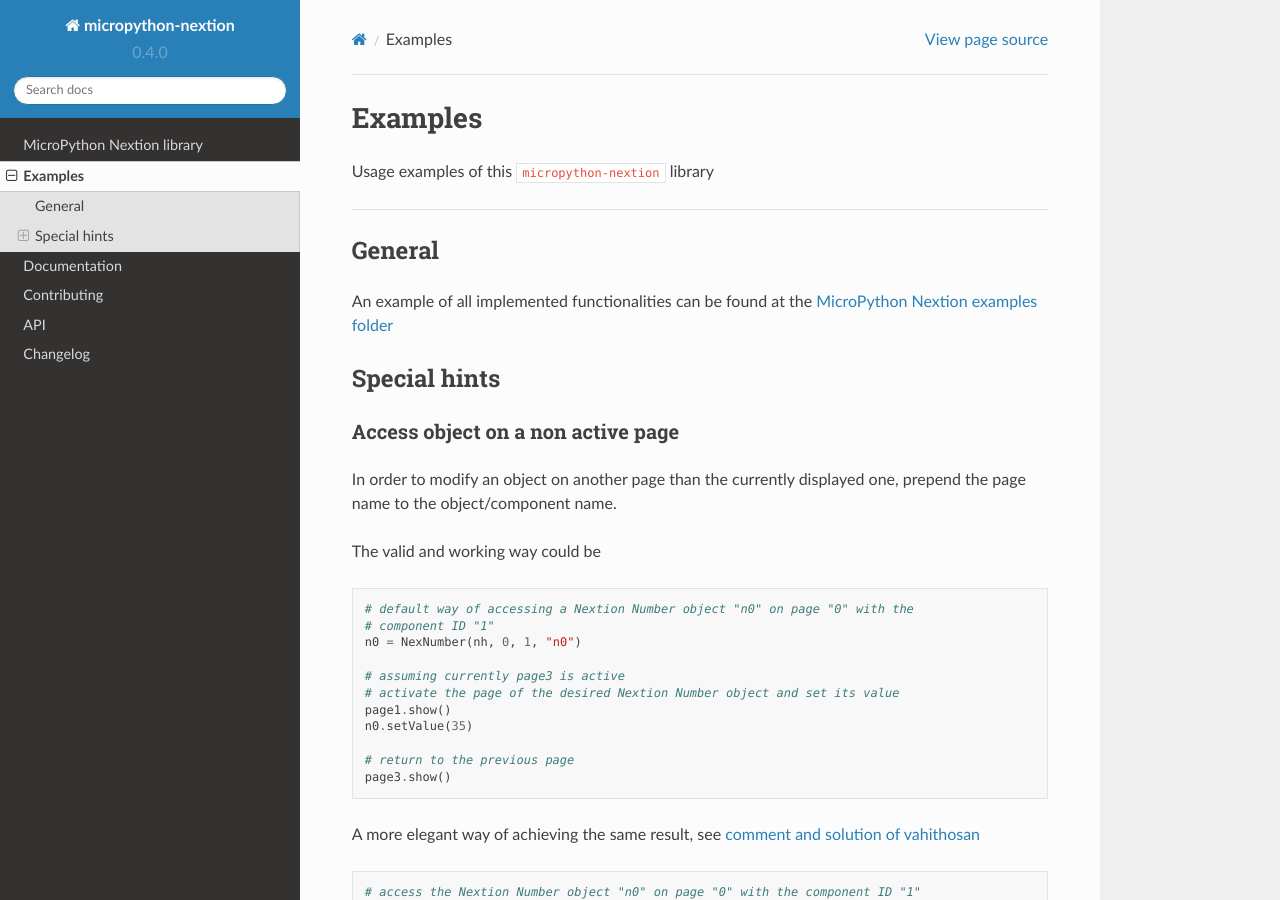
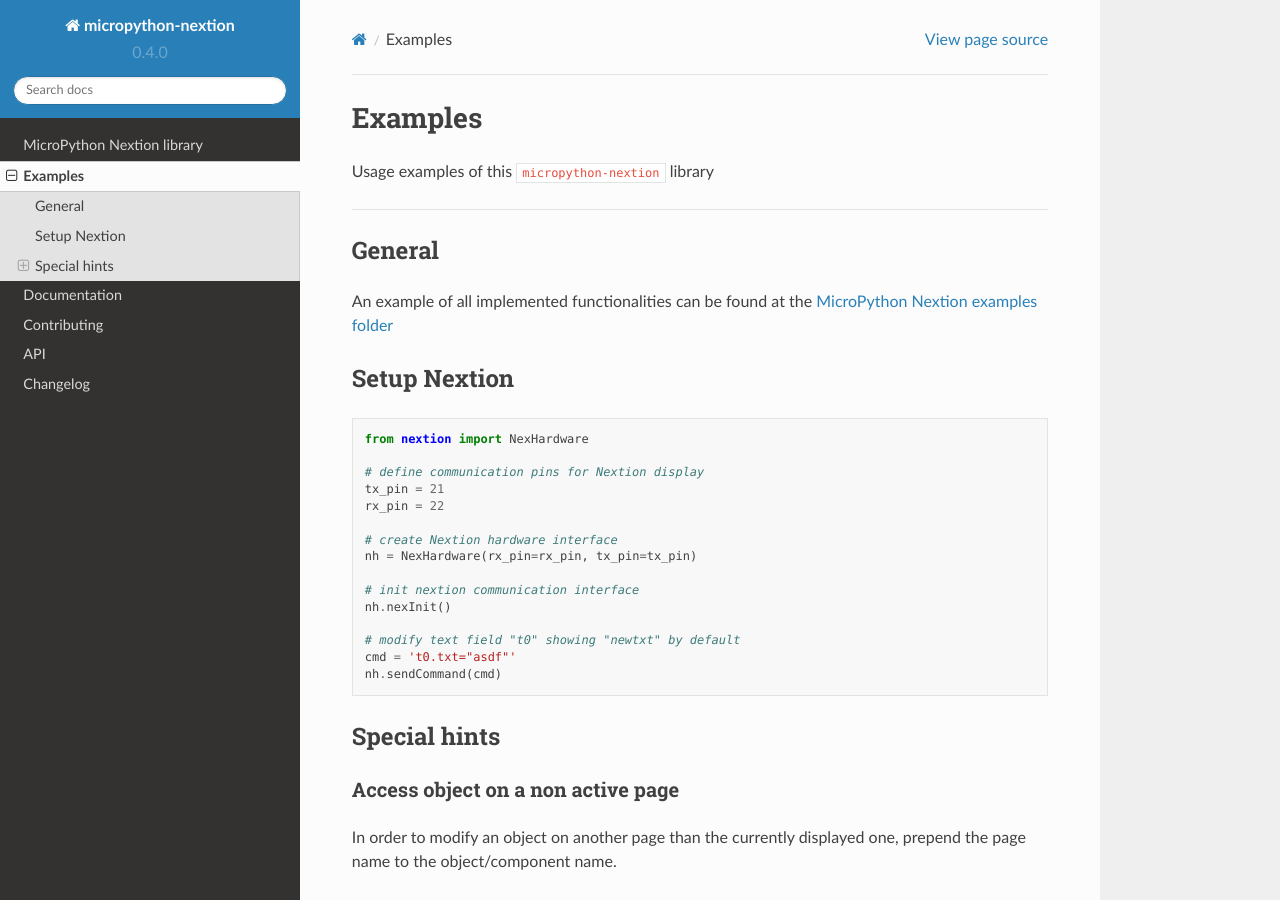
Before and after one commit to brainelectronics/micropython-nextion, a Sphinx documentation site: the page built from docs/EXAMPLES.md, in a window 1280 px wide and 900 px high. Built offline with Sphinx 7.4.7 and the Read the Docs theme 2.0.0, drawn with Linux system fonts in a browser that asks for light colours.

Commit message:
add basic setup instructions to docs examples

````diff
--- a/docs/EXAMPLES.md
+++ b/docs/EXAMPLES.md
@@ -8,6 +8,26 @@
 
 An example of all implemented functionalities can be found at the
 [MicroPython Nextion examples folder][ref-micropython-nextion-examples]
+
+## Setup Nextion
+
+```python
+from nextion import NexHardware
+
+# define communication pins for Nextion display
+tx_pin = 21
+rx_pin = 22
+
+# create Nextion hardware interface
+nh = NexHardware(rx_pin=rx_pin, tx_pin=tx_pin)
+
+# init nextion communication interface
+nh.nexInit()
+
+# modify text field "t0" showing "newtxt" by default
+cmd = 't0.txt="asdf"'
+nh.sendCommand(cmd)
+```
 
 ## Special hints
 
--- a/setup.py
+++ b/setup.py
@@ -2,10 +2,10 @@
 # -*- coding: UTF-8 -*-
 
 from setuptools import setup
-import pathlib
+from pathlib import Path
 import sdist_upip
 
-here = pathlib.Path(__file__).parent.resolve()
+here = Path(__file__).parent.resolve()
 
 # Get the long description from the README file
 long_description = (here / 'README.md').read_text(encoding='utf-8')
````
Also changed, not shown: README.md (+1 -1 lines).
